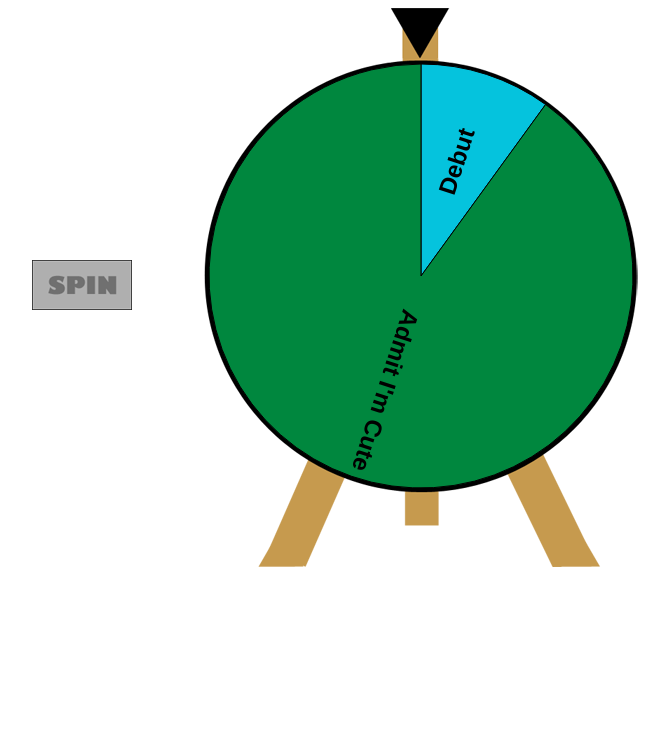
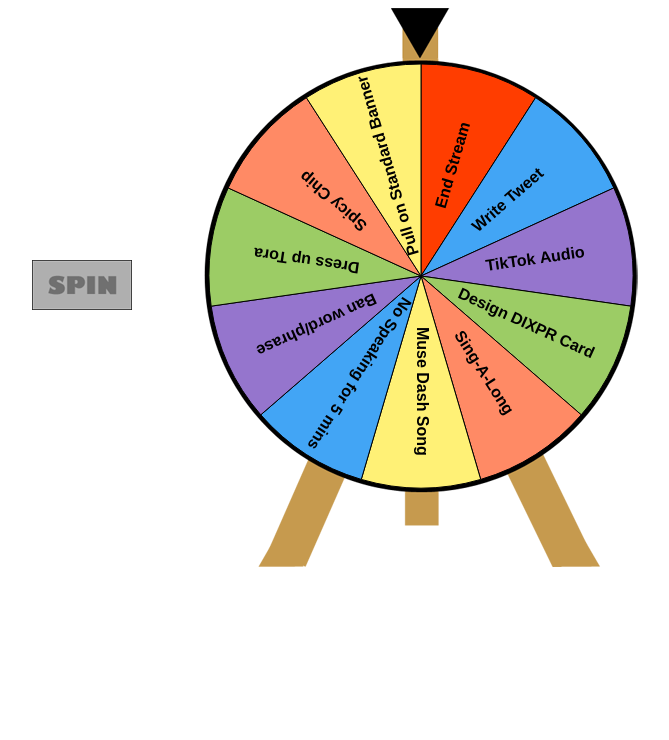
Before and after one commit to methbear/methbear.github.io, a plain HTML site: page index.html in a window 1280 px wide. Shown: the part 60-800 px from the top of the page, without its empty margins (304-973 px from the left). Drawn offline with nearby package versions, Linux system fonts and the light colour scheme.

Commit message:
adding new wedges for subathon

```diff
--- a/index.html
+++ b/index.html
@@ -33,7 +33,7 @@
     </head>
     <body>
         <div align="center">
-            <h1>What should Tora do?</h1>
+            <h1>Subathon Punishment Wheel</h1>
             <table cellpadding="0" cellspacing="0" border="0">
                 <tr>
                     <td>
@@ -54,20 +54,65 @@
         <script>
             // Create new wheel object specifying the parameters at creation time.
             let theWheel = new Winwheel({
-                'numSegments'  : 2,     // Specify number of segments.
+                'numSegments'  : 11,     // Specify number of segments.
                 'outerRadius'  : 212,   // Set outer radius so wheel fits inside the background.
-                'textFontSize' : 24,    // Set font size as desired.
+                'textFontSize' : 16,    // Set font size as desired.
                 'segments'     :        // Define segments including colour and text.
                 [
                     {
-                        'fillStyle' : '#05C3DD',
-                        'text'      : 'Debut',
-                        'size'      : winwheelPercentToDegrees(10),
+                        'fillStyle' : '#FF3D00', //cheaty wedge
+                        'text'      : 'End Stream',
+                        'size'      : winwheelPercentToDegrees(9.0909),
                     },
                     {
-                        'fillStyle' : '#00873E',
-                        'text'      : 'Admit I\'m Cute',
-                        'size'      : winwheelPercentToDegrees(90),
+                        'fillStyle' : '#42A5F5',
+                        'text'      : 'Write Tweet',
+                        'size'      : winwheelPercentToDegrees(9.0909),
+                    },
+                    {
+                        'fillStyle' : '#9575CD',
+                        'text'      : 'TikTok Audio',
+                        'size'      : winwheelPercentToDegrees(9.0909),
+                    },
+                    {
+                        'fillStyle' : '#9CCC65',
+                        'text'      : 'Design DIXPR Card',
+                        'size'      : winwheelPercentToDegrees(9.0909),
+                    },
+                    {
+                        'fillStyle' : '#FF8A65',
+                        'text'      : 'Sing-A-Long',
+                        'size'      : winwheelPercentToDegrees(9.0909),
+                    },
+                    {
+                        'fillStyle' : '#FFF176',
+                        'text'      : 'Muse Dash Song',
+                        'size'      : winwheelPercentToDegrees(9.0909),
+                    },
+                    {
+                        'fillStyle' : '#42A5F5',
+                        'text'      : 'No Speaking for 5 mins',
+                        'size'      : winwheelPercentToDegrees(9.0909),
+                    },
+                    {
+                        'fillStyle' : '#9575CD',
+                        'text'      : 'Ban word/phrase',
+                        'size'      : winwheelPercentToDegrees(9.0909),
+                    },
+                    {
+                        'fillStyle' : '#9CCC65',
+                        'text'      : 'Dress up Tora',
+                        'size'      : winwheelPercentToDegrees(9.0909),
+                    },
+                    {
+                        'fillStyle' : '#FF8A65',
+                        'text'      : 'Spicy Chip',
+                        'size'      : winwheelPercentToDegrees(9.0909),
+                    },
+                    {
+                        'fillStyle' : '#FFF176',
+                        'text'      : 'Pull on Standard Banner',
+                        'size'      : winwheelPercentToDegrees(9.0909),
                     }
                 ],
                 'animation' :           // Specify the animation to use.
@@ -86,7 +131,10 @@
             // Called from Click of the Spin button.
             function calculatePrize()
             {
-                stopAt = Math.floor(1 + (Math.random() * 35))
+                let minimum = 33;
+                let maximum = 359;
+
+                var stopAt = Math.floor(Math.random() * (maximum - minimum + 1)) + minimum;
 
                 // Important thing is to set the stopAngle of the animation before stating the spin.
                 theWheel.animation.stopAngle = stopAt;
```
